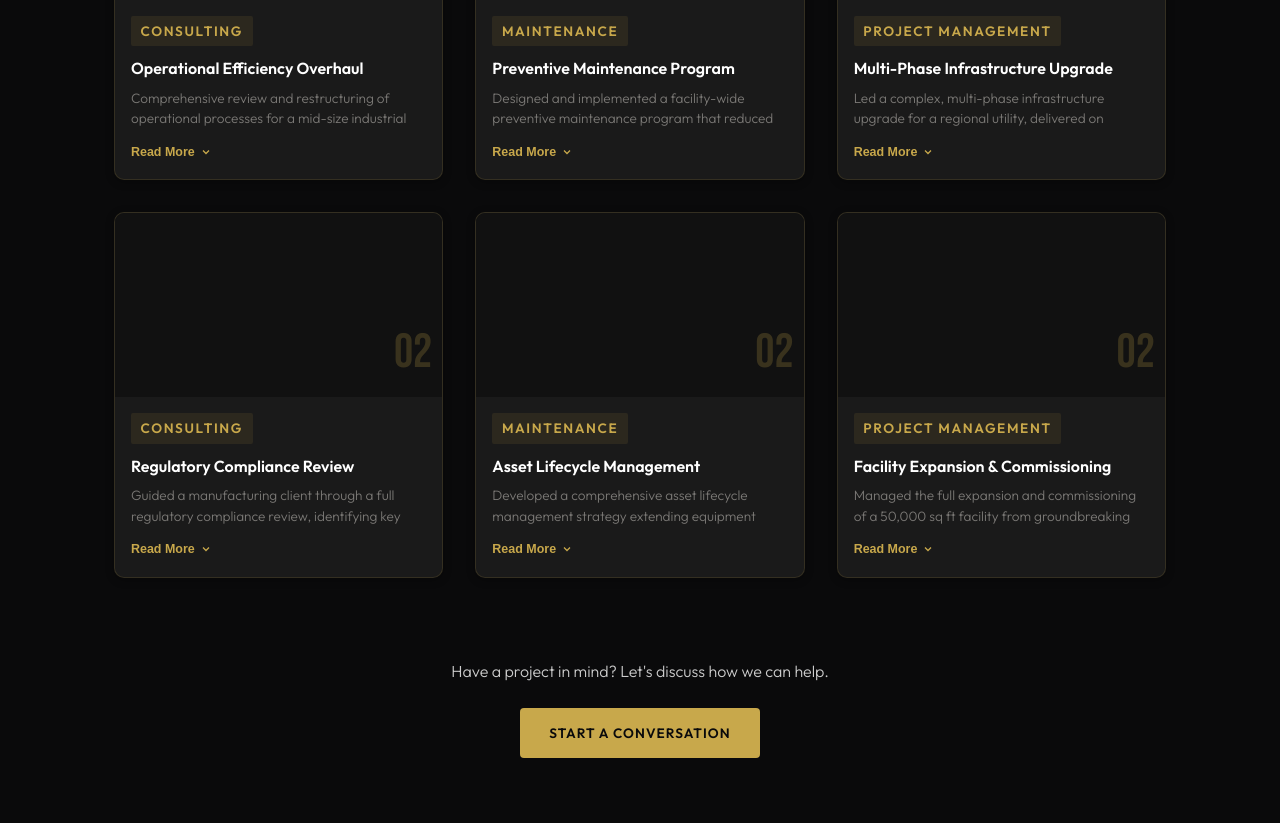
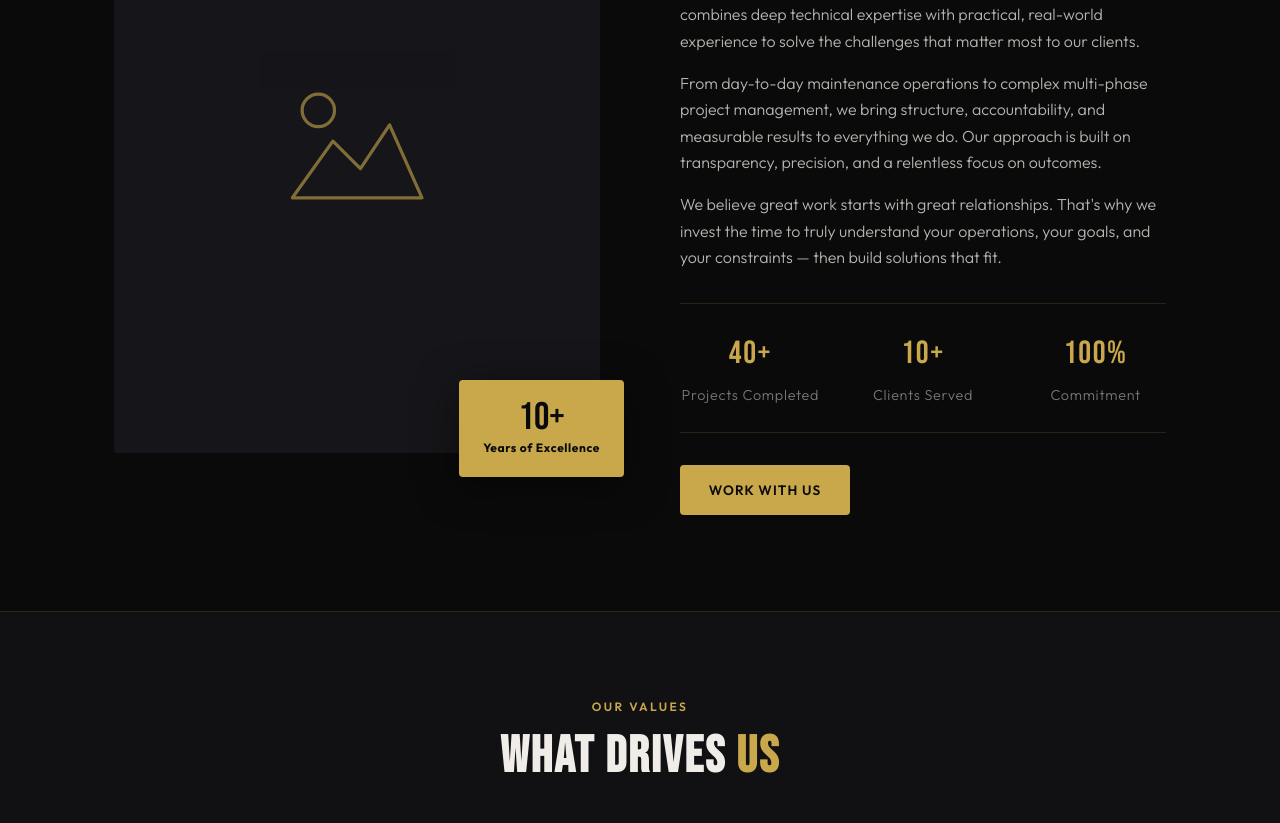
Before and after one commit to Bigednaw/oandm, a plain HTML site: page projects.html in a window 1280 px wide. Shown: the part 674-1497 px from the top of the page. Drawn offline with Linux system fonts and the light colour scheme.

Commit message:
Update projects.html

```diff
--- a/projects.html
+++ b/projects.html
@@ -3,69 +3,15 @@
 <head>
   <meta charset="UTF-8"/>
   <meta name="viewport" content="width=device-width, initial-scale=1.0"/>
-<title>Projects | O&M Professionals</title>
+  <title>About | O&M Professionals</title>
   <link rel="stylesheet" href="css/style.css"/>
   <link href="https://fonts.googleapis.com/css2?family=Bebas+Neue&family=Outfit:wght@300;400;500;600;700&display=swap" rel="stylesheet"/>
   <style>
-  /* Projects Grid */
-  .projects-grid {
-    display: grid;
-    grid-template-columns: repeat(auto-fill,minmax(300px,1fr));
-    gap: 2rem;
-    margin-top: 2rem;
-  }
-  .project-card {
-    background:#1a1a1a;
-    border-radius:10px;
-    overflow:hidden;
-    box-shadow:0 2px 8px rgba(0,0,0,.3);
-    color:#fff;
-    display:flex;
-    flex-direction:column;
-    font-family:'Outfit',sans-serif;
-  }
-  .project-info {
-    padding:1rem;
-  }
-  .project-tag {
-    font-weight:600;
-    color:#c8a84b;
-    font-size:.85rem;
-    text-transform:uppercase;
-  }
-  .proj-desc {
-    font-size:.9rem;
-    color:#ccc;
-    line-height:1.5;
-    max-height:3em;
-    overflow:hidden;
-    transition:max-height .4s ease;
-    margin-bottom:.5rem;
-  }
-  .proj-desc.open { max-height:800px; }
-
-  .rmb {
-    background:none;
-    border:none;
-    color:#c8a84b;
-    font-weight:600;
-    font-size:.78rem;
-    cursor:pointer;
-    display:inline-flex;
-    align-items:center;
-    gap:.3rem;
-    transition:color .2s;
-  }
-  .rmb:hover { color:#e6d07b; }
-  .rmb svg { width:12px; height:12px; transition:transform .3s; }
-  .rmb.open svg { transform:rotate(180deg); }
-
-  /* Slider */
-  .card-slider { position:relative; aspect-ratio:16/9; overflow:hidden; background:#111; }
-  .card-track { display:flex; height:100%; transition:transform .5s ease; }
-  .card-slide { min-width:100%; height:100%; flex-shrink:0; display:flex; align-items:center; justify-content:center; position:relative; }
-  .card-slide-bg { position:absolute; inset:0; background-size:cover; background-position:center; transition:transform .5s; }
-  .card-slide-num { font-family:'Bebas Neue',sans-serif; font-size:3rem; color:rgba(200,168,75,.22); position:absolute; bottom:5px; right:10px; z-index:1; }
+    /* Animated stat numbers */
+    .about-stats { display: flex; gap: 2rem; margin: 2rem 0; }
+    .stat { text-align: center; }
+    .stat-num { font-family: 'Bebas Neue', sans-serif; font-size: 2rem; color: var(--accent); display:block; }
+    .stat-label { font-size: .9rem; color: var(--muted); display:block; margin-top: .25rem; }
   </style>
 </head>
 <body>
@@ -79,26 +25,97 @@
         <li><a href="about.html">About</a></li>
         <li><a href="services.html">Services</a></li>
         <li><a href="projects.html">Projects</a></li>
+        <li><a href="careers.html">Careers</a></li>
         <li><a href="contact.html" class="nav-cta">Contact Us</a></li>
       </ul>
     </div>
   </nav>
 
+  <!-- PAGE HERO -->
   <section class="page-hero">
     <div class="container page-hero-inner">
-    <p class="section-eyebrow">Our Work</p>
-    <h1>Featured <span>Projects</span></h1>
-    <p>A selection of projects that showcase our capabilities and commitment to quality.</p>
+      <p class="section-eyebrow">Who We Are</p>
+      <h1>About <span>Us</span></h1>
+      <p>A team of dedicated professionals committed to excellence in every engagement.</p>
     </div>
   </section>
 
-<section class="projects-section">
+  <!-- ABOUT CONTENT -->
+  <section class="about-section">
     <div class="container">
-    <div class="projects-grid" id="projectsGrid"></div>
+      <div class="about-grid">
+        <div class="about-img-col">
+          <div class="about-img-box">
+            <img src="images/about.jpg" alt="About O&M Professionals" onerror="this.style.display='none'"/>
+            <div class="about-img-placeholder">
+              <svg viewBox="0 0 120 120" fill="none" xmlns="http://www.w3.org/2000/svg">
+                <rect width="120" height="120" fill="#16161a"/>
+                <path d="M20 90 L45 55 L62 72 L80 45 L100 90Z" fill="none" stroke="#c8a84b" stroke-width="2" stroke-linejoin="round"/>
+                <circle cx="36" cy="36" r="10" fill="none" stroke="#c8a84b" stroke-width="2"/>
+              </svg>
+            </div>
+          </div>
+          <div class="about-badge">
+            <span class="badge-num">10+</span>
+            <span class="badge-text">Years of Excellence</span>
+          </div>
+        </div>
 
-    <div style="margin-top: 5rem; text-align: center;">
-      <p style="color: #ccc; margin-bottom: 1.5rem;">Have a project in mind? Let's discuss how we can help.</p>
-      <a href="contact.html" class="btn-primary">Start a Conversation</a>
+        <div>
+          <p class="section-eyebrow">Our Story</p>
+          <h2 class="section-title">A Team of Dedicated <span>Professionals</span></h2>
+          <p class="body-text">O&amp;M Professionals is a full-service consulting and operations firm committed to delivering excellence across every discipline. Our team combines deep technical expertise with practical, real-world experience to solve the challenges that matter most to our clients.</p>
+          <p class="body-text">From day-to-day maintenance operations to complex multi-phase project management, we bring structure, accountability, and measurable results to everything we do. Our approach is built on transparency, precision, and a relentless focus on outcomes.</p>
+          <p class="body-text">We believe great work starts with great relationships. That's why we invest the time to truly understand your operations, your goals, and your constraints — then build solutions that fit.</p>
+
+          <div class="about-stats">
+            <div class="stat"><span class="stat-num" data-target="40">0</span><span class="stat-label">Projects Completed</span></div>
+            <div class="stat"><span class="stat-num" data-target="10">0</span><span class="stat-label">Clients Served</span></div>
+            <div class="stat"><span class="stat-num" data-target="100">0</span><span class="stat-label">Commitment</span></div>
+          </div>
+          <a href="contact.html" class="btn-primary">Work With Us</a>
+        </div>
+      </div>
+    </div>
+  </section>
+
+  <!-- VALUES -->
+  <section style="padding: 5rem 0; background: var(--bg2); border-top: 1px solid var(--border);">
+    <div class="container">
+      <div class="section-header">
+        <p class="section-eyebrow">Our Values</p>
+        <h2 class="section-title">What Drives <span>Us</span></h2>
+      </div>
+      <div class="services-grid">
+        <div class="service-card">
+          <div class="service-icon">
+            <svg viewBox="0 0 48 48" fill="none" stroke="currentColor" stroke-width="1.8">
+              <circle cx="24" cy="24" r="18"/>
+              <polyline points="16 24 21 29 32 18" stroke-linecap="round" stroke-linejoin="round"/>
+            </svg>
+          </div>
+          <h3>Integrity</h3>
+          <p>We do what we say we'll do. Honest communication and ethical conduct are the foundation of every client relationship.</p>
+        </div>
+        <div class="service-card featured">
+          <div class="service-icon">
+            <svg viewBox="0 0 48 48" fill="none" stroke="currentColor" stroke-width="1.8">
+              <polygon points="24 6 30 18 44 20 34 30 36 44 24 38 12 44 14 30 4 20 18 18"/>
+            </svg>
+          </div>
+          <h3>Excellence</h3>
+          <p>We hold ourselves to the highest standards — in the quality of our work, the depth of our expertise, and the care we bring to every detail.</p>
+        </div>
+        <div class="service-card">
+          <div class="service-icon">
+            <svg viewBox="0 0 48 48" fill="none" stroke="currentColor" stroke-width="1.8">
+              <path d="M8 36 C8 28 16 24 24 24 C32 24 40 28 40 36" stroke-linecap="round"/>
+              <circle cx="24" cy="16" r="8"/>
+            </svg>
+          </div>
+          <h3>Partnership</h3>
+          <p>We work alongside our clients, not just for them. Your success is our success, and we're committed for the long haul.</p>
+        </div>
       </div>
     </div>
   </section>
@@ -115,6 +132,7 @@
           <li><a href="about.html">About</a></li>
           <li><a href="services.html">Services</a></li>
           <li><a href="projects.html">Projects</a></li>
+          <li><a href="careers.html">Careers</a></li>
           <li><a href="contact.html">Contact</a></li>
         </ul>
       </div>
@@ -124,73 +142,28 @@
     </div>
   </footer>
 
+  <script src="js/main.js"></script>
+
+  <!-- Animated Stats Script -->
   <script>
-// PROJECT DATA (6 projects)
-var PROJECTS = [
-  { id:1, tag:'Consulting', title:'Operational Efficiency Overhaul',
-    desc:'Comprehensive review and restructuring of operational processes for a mid-size industrial client, resulting in a 30% reduction in overhead costs.',
-    imgs:['project1a.jpg','project1b.jpg','project1c.jpg'] },
-  { id:2, tag:'Maintenance', title:'Preventive Maintenance Program',
-    desc:'Designed and implemented a facility-wide preventive maintenance program that reduced unplanned downtime by over 45% within the first year.',
-    imgs:['project2a.jpg','project2b.jpg'] },
-  { id:3, tag:'Project Management', title:'Multi-Phase Infrastructure Upgrade',
-    desc:'Led a complex, multi-phase infrastructure upgrade for a regional utility, delivered on schedule and 8% under budget across 18 months.',
-    imgs:['project3a.jpg','project3b.jpg','project3c.jpg'] },
-  { id:4, tag:'Consulting', title:'Regulatory Compliance Review',
-    desc:'Guided a manufacturing client through a full regulatory compliance review, identifying key gaps and implementing corrective action plans.',
-    imgs:['project4a.jpg','project4b.jpg'] },
-  { id:5, tag:'Maintenance', title:'Asset Lifecycle Management',
-    desc:'Developed a comprehensive asset lifecycle management strategy extending equipment service life by an average of 6 years across the fleet.',
-    imgs:['project5a.jpg','project5b.jpg','project5c.jpg'] },
-  { id:6, tag:'Project Management', title:'Facility Expansion & Commissioning',
-    desc:'Managed the full expansion and commissioning of a 50,000 sq ft facility from groundbreaking through operational handover.',
-    imgs:['project6a.jpg','project6b.jpg'] }
-];
+    document.addEventListener('DOMContentLoaded', function() {
+      const stats = document.querySelectorAll('.stat-num');
+      stats.forEach(stat => {
+        const target = parseInt(stat.dataset.target);
+        let count = 0;
+        const isPercent = stat.dataset.target === "100";
+        const isPlus = stat.dataset.target !== "100";
+        const increment = Math.ceil(target / 100);
 
-document.addEventListener('DOMContentLoaded', function() {
-  var grid = document.getElementById('projectsGrid');
-
-  PROJECTS.forEach(function(p){
-    // Build slides
-    var slidesHTML = p.imgs.map(function(img,j){
-      return '<div class="card-slide"><div class="card-slide-bg" style="background-image:url(\'images/'+img+'\')"></div><div class="card-slide-num">'+String(j+1).padStart(2,'0')+'</div></div>';
-    }).join('');
-
-    var card = document.createElement('div');
-    card.className = 'project-card';
-    card.innerHTML =
-      '<div class="card-slider">' +
-        '<div class="card-track">' + slidesHTML + '</div>' +
-      '</div>' +
-      '<div class="project-info">' +
-        '<span class="project-tag">'+p.tag+'</span>' +
-        '<h3>'+p.title+'</h3>' +
-        '<p class="proj-desc" id="pd-'+p.id+'">'+p.desc+'</p>' +
-        '<button class="rmb" id="rmb-'+p.id+'">Read More <svg viewBox="0 0 24 24" fill="none" stroke="currentColor" stroke-width="2.5"><polyline points="6 9 12 15 18 9"/></svg></button>' +
-      '</div>';
-
-    grid.appendChild(card);
-
-    // Auto slider
-    var track = card.querySelector('.card-track');
-    var slidesCount = p.imgs.length;
-    var current = 0;
-    setInterval(function(){
-      current = (current + 1) % slidesCount;
-      track.style.transform = 'translateX(-' + (current*100) + '%)';
-    },3500);
-
-    // Read More toggle
-    var descEl = document.getElementById('pd-'+p.id);
-    var rmbEl = document.getElementById('rmb-'+p.id);
-    rmbEl.addEventListener('click',function(){
-      var isOpen = descEl.classList.toggle('open');
-      rmbEl.classList.toggle('open',isOpen);
-      rmbEl.innerHTML = (isOpen ? 'Read Less' : 'Read More') +
-        ' <svg viewBox="0 0 24 24" fill="none" stroke="currentColor" stroke-width="2.5"><polyline points="6 9 12 15 18 9"/></svg>';
-    });
+        const interval = setInterval(() => {
+          count += increment;
+          if (count >= target) count = target;
+          stat.textContent = isPercent ? count + '%' : count + (isPlus ? '+' : '');
+          if(count >= target) clearInterval(interval);
+        }, 20);
       });
     });
   </script>
+
 </body>
 </html>
```
Lines whose indentation alone changed are shown as unchanged.
